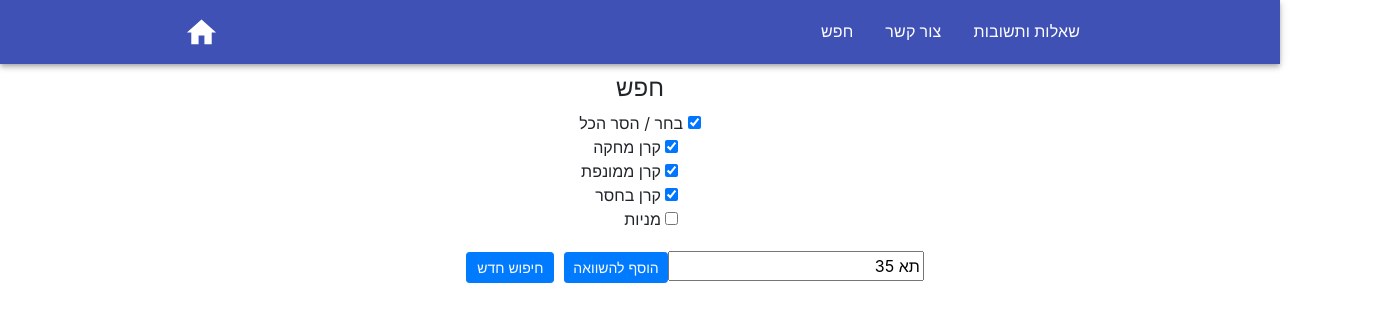
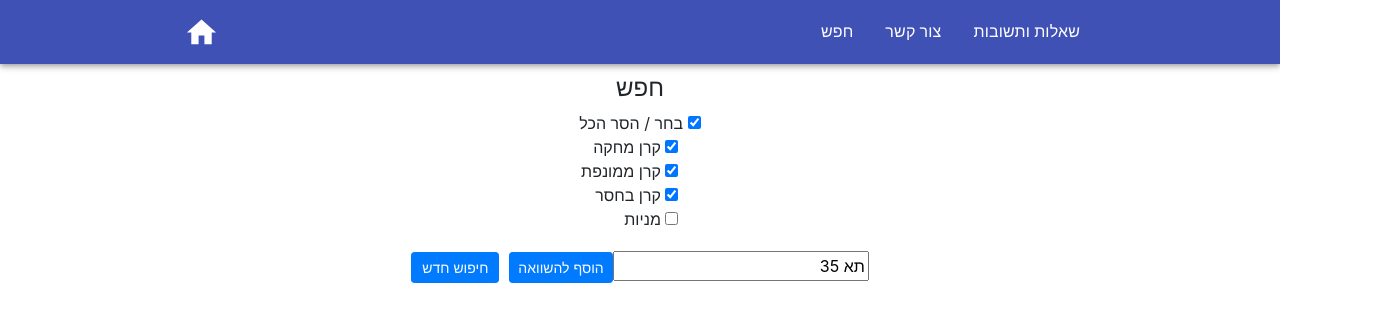
Before and after one commit to nitsan57/stock, a React (Create React App) app: page / in a window 1280 px wide. Shown: the top 322 px of the page, 1390 px wide, since content can reach past the window. Built offline with nearby package versions, Linux system fonts and the light colour scheme; what react-plotly.js would draw is missing.

Commit message:
[search] bar location to fit all screens

```diff
--- a/src/search_bar/Search.js
+++ b/src/search_bar/Search.js
@@ -271,7 +271,7 @@ class Search extends React.Component {
 				</form>
 				<div
 					style={{
-						marginRight: -110,
+						// marginRight: -110,
 						marginTop: 20,
 						marginBottom: 20,
 					}}
```
